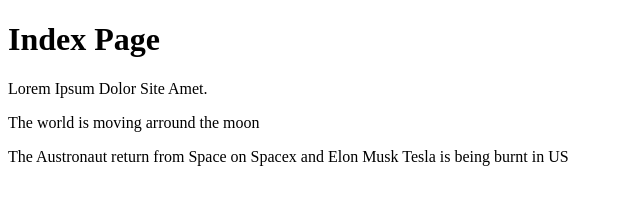
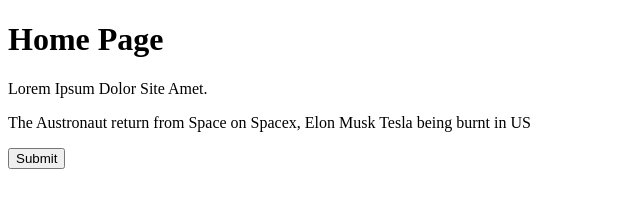
Before and after one commit to bsoarese/splitmate, a plain HTML site: page index.html in a window 1280 px wide. Shown: the whole page, without its empty margins (0-640 px from the left). Drawn offline with Linux system fonts and the light colour scheme.

Commit message:
Submit Button Added

```diff
--- a/index.html
+++ b/index.html
@@ -9,9 +9,9 @@
 
 </head>
 <body>
-    <h1>Index Page</h1>
+    <h1>Home Page</h1>
     <p>Lorem Ipsum Dolor Site Amet.<p>
-    <p>The world is moving arround the moon<p>
-    <p>The Austronaut return from Space on Spacex and Elon Musk Tesla is being burnt in US<p>
+    <p>The Austronaut return from Space on Spacex, Elon Musk Tesla being burnt in US<p>
+    <button>Submit</button>
 <body>
 </httml>
```
